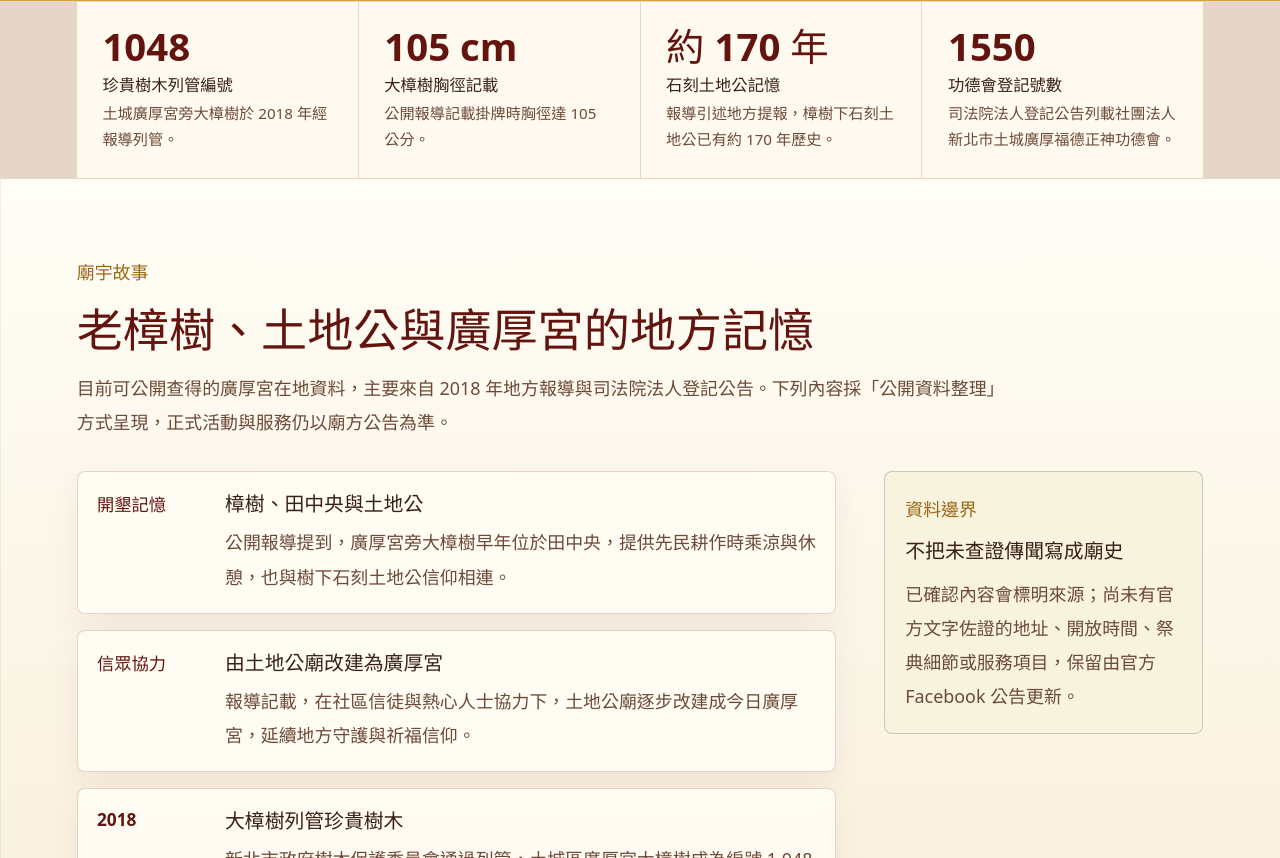
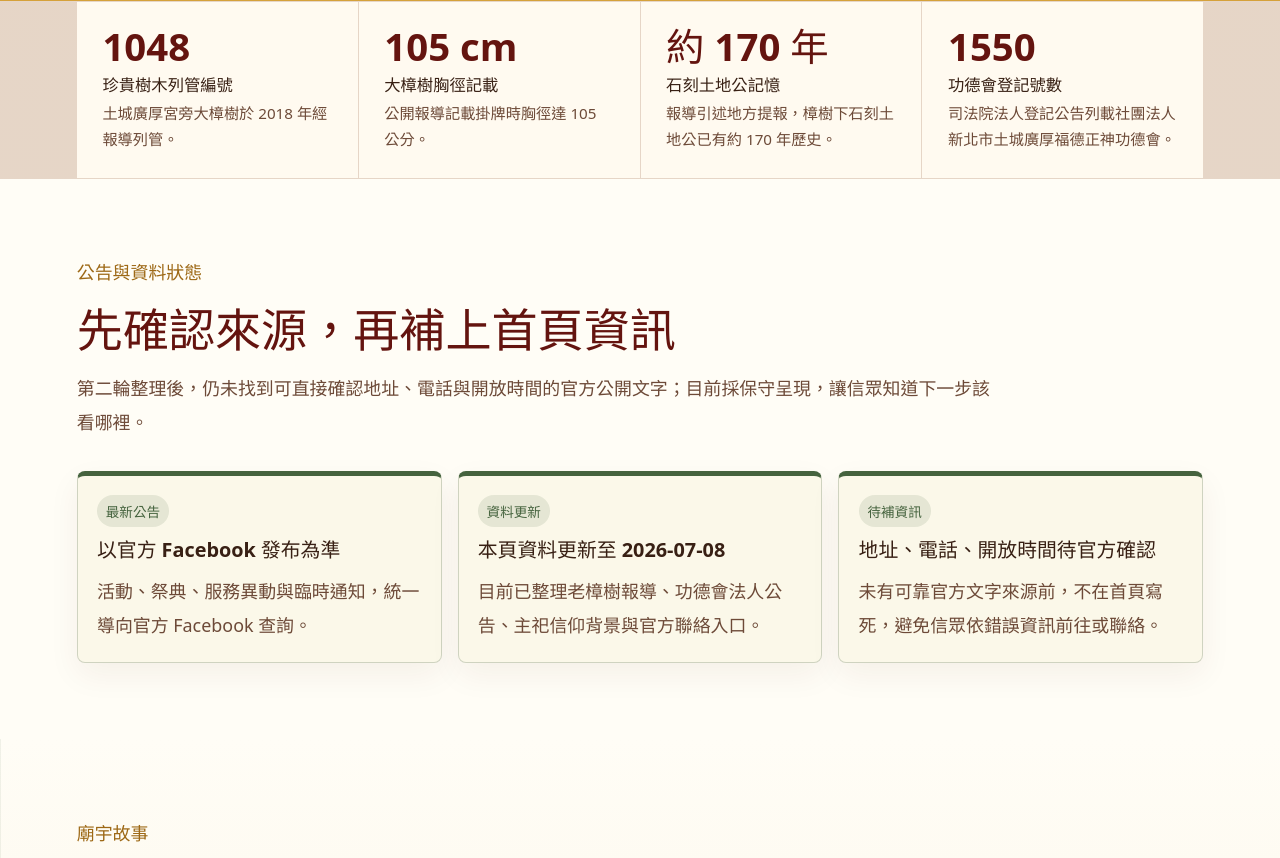
Before and after one commit to GuangHouGong/GuangHouGong.github.io, a React (Vite) app: page / in a window 1280 px wide. Shown: the part 722-1580 px from the top of the page. Built offline with nearby package versions, Linux system fonts and the light colour scheme.

Commit message:
feat: add content status and faq sections

```diff
--- a/src/App.tsx
+++ b/src/App.tsx
@@ -5,6 +5,7 @@ const navItems = [
   { label: '廟宇故事', href: '#story' },
   { label: '主祀信仰', href: '#deities' },
   { label: '參拜資訊', href: '#visit' },
+  { label: '常見問題', href: '#faq' },
   { label: '公告聯絡', href: '#contact' },
   { label: '資料來源', href: '#sources' },
 ];
@@ -94,6 +95,46 @@ const visitItems = [
   {
     title: '聯絡詢問',
     description: '若需詢問參拜、祈福服務或活動協助，建議由官方 Facebook 取得最新回覆。',
+  },
+];
+
+const noticeItems = [
+  {
+    label: '最新公告',
+    title: '以官方 Facebook 發布為準',
+    description: '活動、祭典、服務異動與臨時通知，統一導向官方 Facebook 查詢。',
+  },
+  {
+    label: '資料更新',
+    title: '本頁資料更新至 2026-07-08',
+    description: '目前已整理老樟樹報導、功德會法人公告、主祀信仰背景與官方聯絡入口。',
+  },
+  {
+    label: '待補資訊',
+    title: '地址、電話、開放時間待官方確認',
+    description: '未有可靠官方文字來源前，不在首頁寫死，避免信眾依錯誤資訊前往或聯絡。',
+  },
+];
+
+const faqItems = [
+  {
+    question: '最新活動與公告要去哪裡看？',
+    answer: '請以土城廣厚宮官方 Facebook 頁面為準。本網站保留官方連結，避免重複轉載後產生版本落差。',
+  },
+  {
+    question: '為什麼目前沒有列地址、電話或開放時間？',
+    answer:
+      '目前公開搜尋沒有找到足以確認的官方文字來源；為避免誤導信眾，這些資訊會等廟方提供或正式公告後再補上。',
+  },
+  {
+    question: '福德正神與玄壇財神介紹是廟史嗎？',
+    answer:
+      '不是。神明介紹屬於民間信仰背景整理；廣厚宮專屬廟史只採可查來源與官方資訊，兩者在頁面上分開呈現。',
+  },
+  {
+    question: '抽獎輪盤 App 是首頁主功能嗎？',
+    answer:
+      '不是。抽獎輪盤是活動輔助工具，首頁主軸仍是土城廣厚宮介紹、在地故事、主祀信仰與公告聯絡。',
   },
 ];
 
@@ -197,6 +238,23 @@ function App() {
         ))}
       </section>
 
+      <section className="section notice-section" aria-labelledby="notice-title">
+        <div className="section-heading">
+          <p className="section-kicker">公告與資料狀態</p>
+          <h2 id="notice-title">先確認來源，再補上首頁資訊</h2>
+          <p>第二輪整理後，仍未找到可直接確認地址、電話與開放時間的官方公開文字；目前採保守呈現，讓信眾知道下一步該看哪裡。</p>
+        </div>
+        <div className="notice-grid">
+          {noticeItems.map((item) => (
+            <article key={item.label}>
+              <span>{item.label}</span>
+              <h3>{item.title}</h3>
+              <p>{item.description}</p>
+            </article>
+          ))}
+        </div>
+      </section>
+
       <section className="section story-section" id="story" aria-labelledby="story-title">
         <div className="section-heading">
           <p className="section-kicker">廟宇故事</p>
@@ -270,6 +328,22 @@ function App() {
         </div>
       </section>
 
+      <section className="section faq-section" id="faq" aria-labelledby="faq-title">
+        <div className="section-heading">
+          <p className="section-kicker">常見問題</p>
+          <h2 id="faq-title">先回答信眾最容易疑惑的事</h2>
+          <p>FAQ 用於說明資料邊界、官方公告入口與抽獎輪盤定位，降低首頁資訊不足造成的誤解。</p>
+        </div>
+        <div className="faq-list">
+          {faqItems.map((item) => (
+            <article key={item.question}>
+              <h3>{item.question}</h3>
+              <p>{item.answer}</p>
+            </article>
+          ))}
+        </div>
+      </section>
+
       <section className="section contact-section" id="contact" aria-labelledby="contact-title">
         <div>
           <p className="section-kicker">公告聯絡</p>
--- a/src/styles.css
+++ b/src/styles.css
@@ -429,6 +429,37 @@ a {
   line-height: 1.65;
 }
 
+.notice-section {
+  background: var(--paper);
+}
+
+.notice-grid {
+  display: grid;
+  grid-template-columns: repeat(3, minmax(0, 1fr));
+  gap: 1rem;
+}
+
+.notice-grid article {
+  display: grid;
+  gap: 0.65rem;
+  padding: 1.2rem;
+  border: 1px solid rgba(69, 99, 62, 0.24);
+  border-top: 5px solid var(--green);
+  border-radius: 8px;
+  background: #fbf8e9;
+  box-shadow: 0 12px 32px rgba(83, 35, 14, 0.06);
+}
+
+.notice-grid span {
+  width: fit-content;
+  padding: 0.35rem 0.55rem;
+  border-radius: 999px;
+  background: rgba(69, 99, 62, 0.12);
+  color: var(--green);
+  font-size: 0.85rem;
+  font-weight: 900;
+}
+
 .section {
   padding: clamp(3.4rem, 6vw, 6rem) clamp(1rem, 6vw, 6.5rem);
 }
@@ -624,6 +655,27 @@ a {
   line-height: 1.75;
 }
 
+.faq-section {
+  background:
+    linear-gradient(90deg, rgba(213, 161, 58, 0.08) 0 1px, transparent 1px 100%),
+    #fffdf6;
+}
+
+.faq-list {
+  display: grid;
+  grid-template-columns: repeat(2, minmax(0, 1fr));
+  gap: 1rem;
+}
+
+.faq-list article {
+  display: grid;
+  gap: 0.65rem;
+  padding: 1.2rem;
+  border: 1px solid var(--line);
+  border-radius: 8px;
+  background: #fffaf0;
+}
+
 .contact-section {
   display: flex;
   align-items: center;
@@ -771,6 +823,8 @@ a {
   }
 
   .fact-band,
+  .notice-grid,
+  .faq-list,
   .visit-grid {
     grid-template-columns: repeat(2, minmax(0, 1fr));
   }
@@ -821,6 +875,8 @@ a {
 
   .hero-facts,
   .fact-band,
+  .notice-grid,
+  .faq-list,
   .visit-grid {
     grid-template-columns: 1fr;
   }
```
Also changed, not shown: 1 other file (tests, documents, lock files or other folders).
